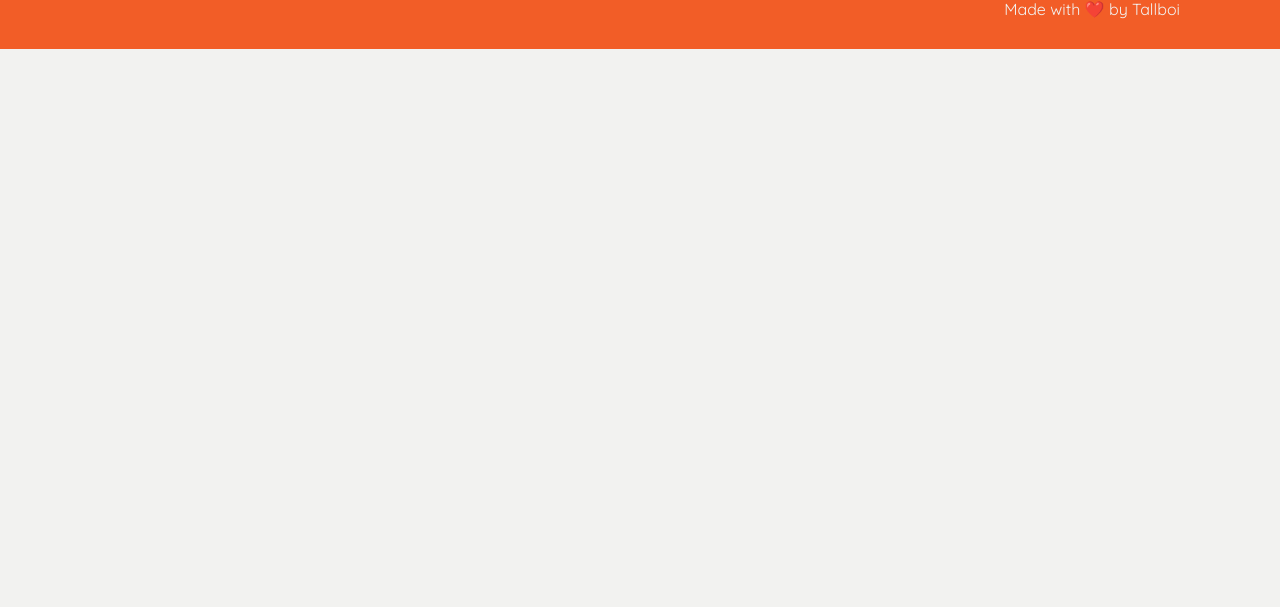
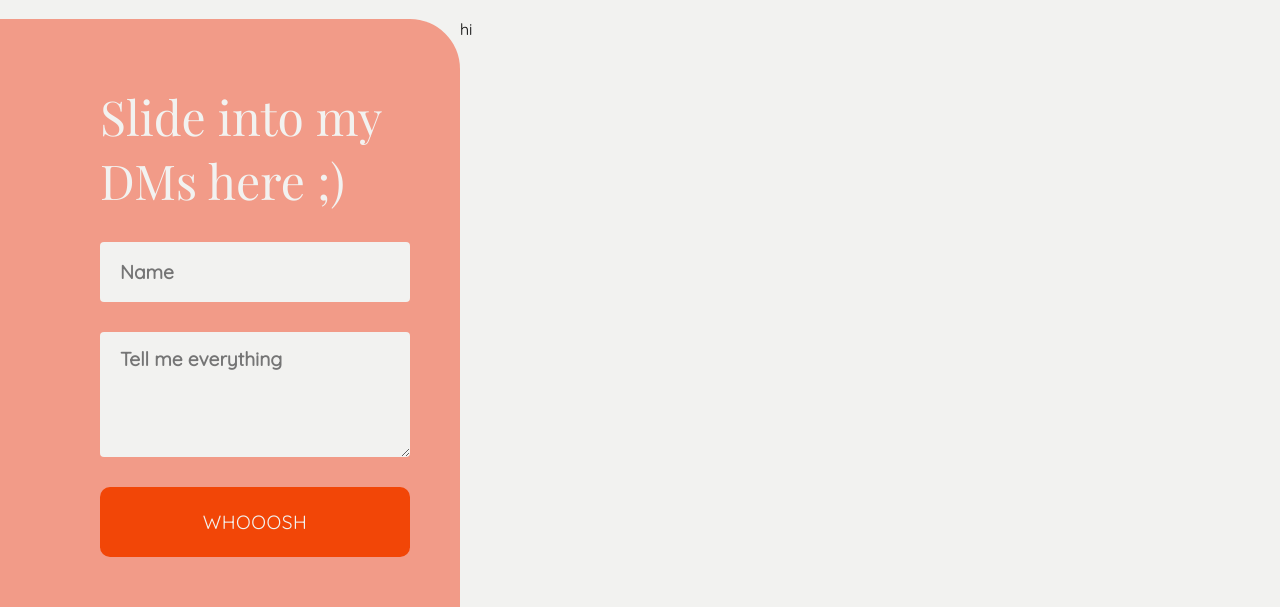
Before and after one commit to AbhishekNairOfficial/chonk-website, a React (Create React App) app: page / in a window 1280 px wide. Shown: the part 1485-2092 px from the top of the page. Before the commit the page ends 1534 px from the top, so only its background shows below. Built offline with nearby package versions, Linux system fonts and the light colour scheme; no server answers.

Commit message:
SLide into DMs done

```diff
--- /dev/null
+++ b/src/Organisms/FriendsSection/index.js
@@ -0,0 +1,9 @@
+import styled from 'styled-components'
+
+const Container = styled.div`
+	flex: 2;
+`
+
+const FriendsSection = () => <Container>hi</Container>
+
+export default FriendsSection
--- /dev/null
+++ b/src/Organisms/SlideIntoDM/index.js
@@ -0,0 +1,49 @@
+import { useRef, useState } from 'react'
+import styled from 'styled-components'
+import Button from '../../atoms/Button'
+import Input from '../../atoms/Input'
+import SectionTitle from '../../atoms/SectionTitle'
+import { dmTitle } from '../../content/index.json'
+
+const Container = styled.div`
+	background-color: ${(p) => p.theme.palette.secondary};
+	flex: 1;
+	padding: 50px 0px;
+	padding-left: 100px;
+	margin-left: -100px;
+	display: flex;
+	flex-direction: column;
+	border-top-right-radius: 50px;
+	& > input,
+	& > textarea,
+	& > * {
+		margin: 15px 0;
+		margin-right: 50px;
+	}
+`
+
+const SlideIntoDm = () => {
+	const nameRef = useRef('')
+	const bodyRef = useRef('')
+	const [title, setTitle] = useState(dmTitle)
+
+	const onSubmit = (e) => {
+		// const name = nameRef.current.value
+		// const body = bodyRef.current.value
+		setTitle('Thank you so much :)')
+		setTimeout(() => {
+			setTitle(dmTitle)
+		}, 10 * 1000)
+	}
+
+	return (
+		<Container>
+			<SectionTitle>{title}</SectionTitle>
+			<Input placeholder={'Name'} ref={nameRef} />
+			<Input multiline placeholder={'Tell me everything'} ref={bodyRef} />
+			<Button text='Whooosh' onClick={onSubmit} />
+		</Container>
+	)
+}
+
+export default SlideIntoDm
--- /dev/null
+++ b/src/atoms/Button/index.js
@@ -0,0 +1,30 @@
+import styled from 'styled-components'
+
+const StyledButton = styled.button`
+	height: 70px;
+	background-color: ${(p) => p.theme.palette.tertiary};
+	border: 0;
+	border-radius: 10px;
+	&:focus {
+		outline: 0;
+	}
+	font-family: ${(p) => p.theme.fonts.secondary};
+	font-size: 1.2em;
+	line-height: 1.25;
+	letter-spacing: 0.48px;
+	text-align: center;
+	color: ${(p) => p.theme.palette.white};
+	text-transform: uppercase;
+`
+
+const Button = (props) => {
+	const { onClick, text } = props
+
+	return (
+		<StyledButton onClick={onClick} type='button' {...props}>
+			{text}
+		</StyledButton>
+	)
+}
+
+export default Button
--- /dev/null
+++ b/src/atoms/Input/index.js
@@ -0,0 +1,44 @@
+import { forwardRef, useState } from 'react'
+import styled, { css } from 'styled-components'
+
+const commonStyles = css`
+	border: 0;
+	border-radius: 4px;
+	background-color: ${(p) => p.theme.palette.white};
+	padding: 15px 20px;
+	&:focus {
+		outline: 0;
+	}
+	font-weight: bold;
+	font-family: ${(p) => p.theme.fonts.secondary};
+	font-size: 1.2em;
+	line-height: 1.25;
+	letter-spacing: normal;
+	text-align: left;
+	color: ${(p) => p.theme.palette.black};
+`
+
+const StyledInput = styled.input`
+	height: 60px;
+	${commonStyles}
+`
+
+const TextArea = styled.textarea`
+	${commonStyles}
+`
+
+const Input = (props, ref) => {
+	const [value, setValue] = useState('')
+
+	const onChange = (e) => {
+		setValue(e.target.value)
+	}
+
+	return props.multiline ? (
+		<TextArea ref={ref} value={value} onChange={onChange} {...props} rows={4} />
+	) : (
+		<StyledInput ref={ref} value={value} onChange={onChange} {...props} />
+	)
+}
+
+export default forwardRef(Input)
--- a/src/pages/Home/index.js
+++ b/src/pages/Home/index.js
@@ -2,12 +2,14 @@ import Footer from '../../Molecules/Footer'
 import HeyThere from '../../Organisms/HeyThere'
 import BannerSection from '../../templates/Banner'
 import InstagramSection from '../../templates/InstagramSection'
+import MessagesSection from '../../templates/MessagesSection'
 
 const HomePage = () => (
 	<>
 		<BannerSection />
 		<HeyThere />
 		<InstagramSection />
+		<MessagesSection />
 		<Footer />
 	</>
 )
--- /dev/null
+++ b/src/templates/MessagesSection/index.js
@@ -0,0 +1,18 @@
+import styled from 'styled-components'
+import PaddedContainer from '../../atoms/PaddedContainer'
+import FriendsSection from '../../Organisms/FriendsSection'
+import SlideIntoDm from '../../Organisms/SlideIntoDM'
+
+const StyledPaddedContainer = styled(PaddedContainer)`
+	padding-top: 50px;
+	display: flex;
+`
+
+const MessagesSection = () => (
+	<StyledPaddedContainer>
+		<SlideIntoDm />
+		<FriendsSection />
+	</StyledPaddedContainer>
+)
+
+export default MessagesSection
```
Also changed, not shown: 1 other file (tests, documents, lock files or other folders).
